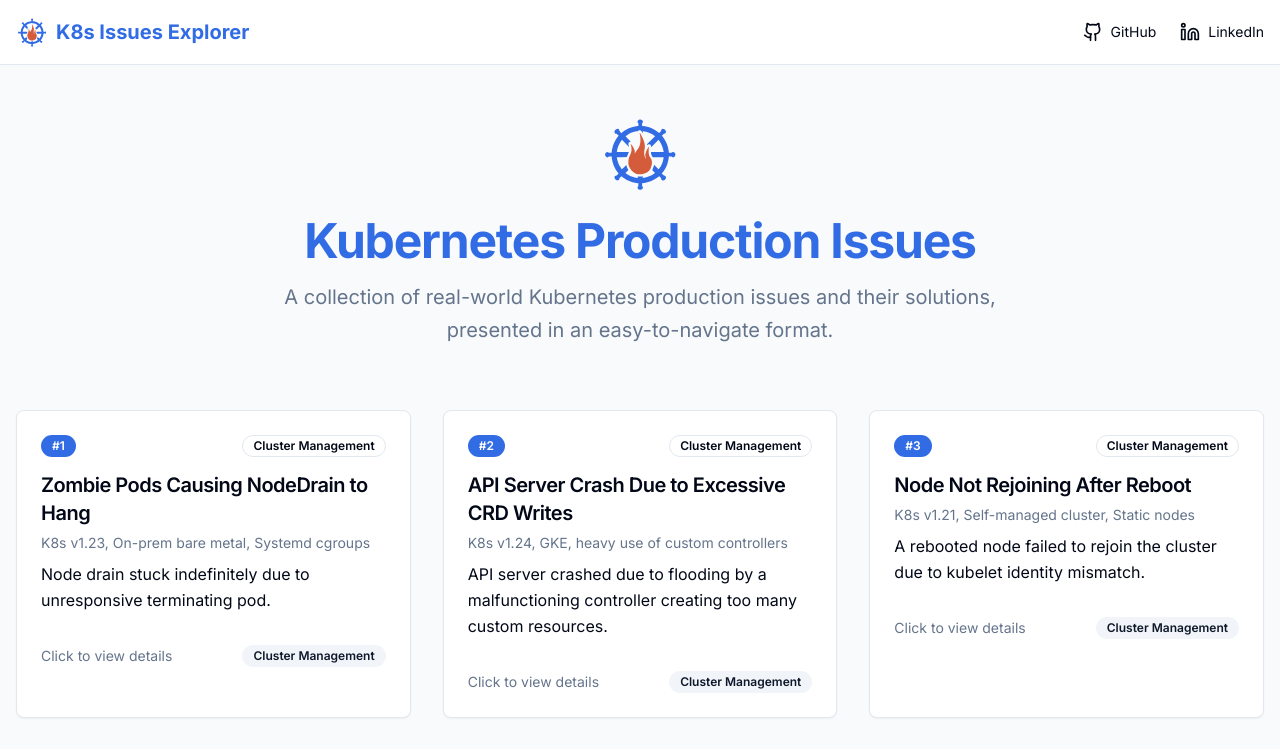
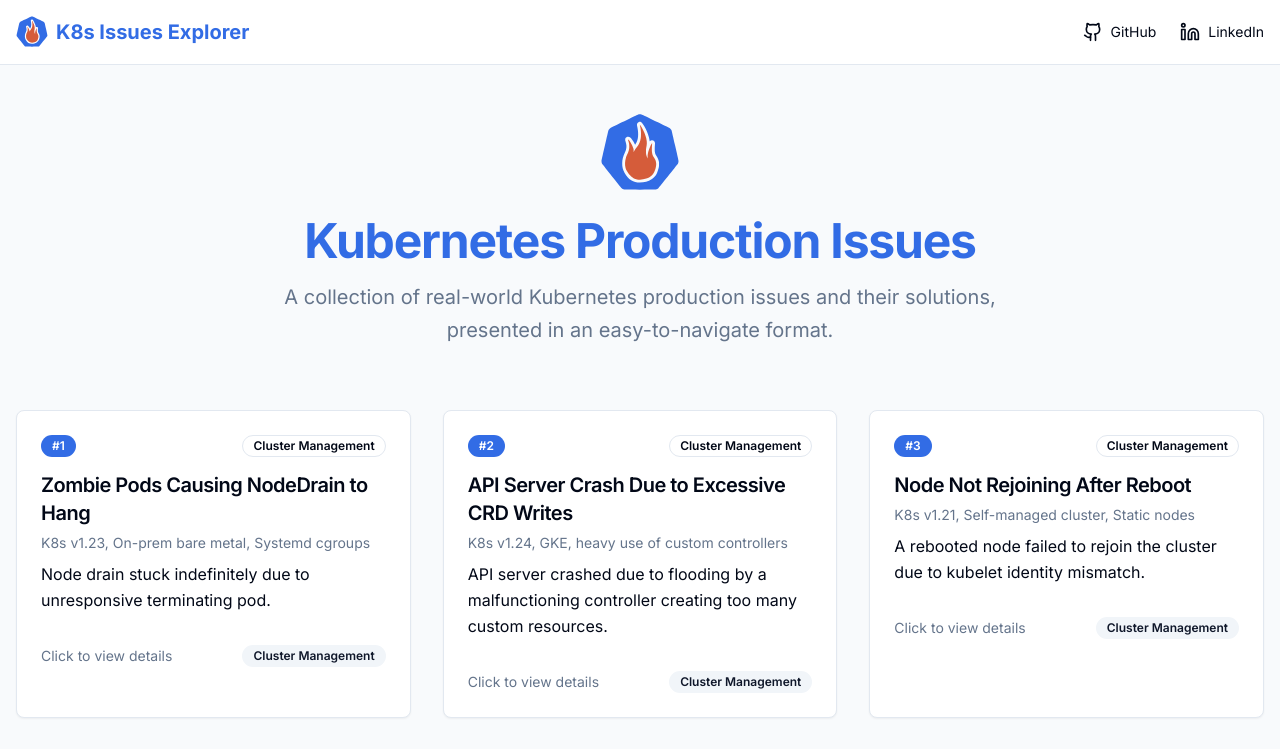
Before and after one commit to tuladhar/k8s-issues-explorer, a Next.js app: page / in a window 1280 px wide. Shown: the top 749 px of the page. Built offline with nearby package versions, Linux system fonts and the light colour scheme.

Commit message:
fix: update logo

```diff
--- a/components/icons.tsx
+++ b/components/icons.tsx
@@ -43,80 +43,43 @@ export function LinkedInIcon(props: React.SVGProps<SVGSVGElement>) {
 
 export function KubernetesLogo(props: React.SVGProps<SVGSVGElement>) {
   return (
-    <svg {...props} version="1.0" xmlns="http://www.w3.org/2000/svg"
-    width="1024.000000pt" height="1024.000000pt" viewBox="0 0 1024.000000 1024.000000"
-    preserveAspectRatio="xMidYMid meet" fill="currentColor">
+   <svg {...props}  version="1.0" xmlns="http://www.w3.org/2000/svg"
+      width="1024.000000pt" height="1024.000000pt" viewBox="0 0 1024.000000 1024.000000"
+      preserveAspectRatio="xMidYMid meet">
 
-    <g transform="translate(0.000000,1024.000000) scale(0.100000,-0.100000)"
-    fill="currentColor" stroke="none">
-    <path d="M5074 9410 c-98 -21 -202 -97 -244 -180 -47 -93 -34 -166 49 -265 47
-    -55 44 -35 26 -210 -5 -47 -2 -73 13 -117 l20 -57 -56 -6 c-168 -18 -243 -29
-    -401 -61 -203 -40 -377 -83 -507 -125 -332 -106 -831 -379 -1114 -609 -41 -33
-    -91 -74 -112 -91 l-36 -29 -36 58 c-20 33 -57 78 -83 101 -86 74 -92 81 -103
-    140 -21 99 -41 144 -86 188 -52 51 -102 66 -199 61 -217 -11 -400 -250 -342
-    -449 30 -100 98 -155 220 -178 59 -11 117 -36 117 -50 0 -20 86 -103 140 -136
-    33 -20 60 -39 60 -42 0 -3 -42 -57 -94 -122 -120 -149 -195 -256 -288 -411
-    -277 -461 -464 -1022 -519 -1555 -6 -66 -15 -123 -18 -127 -4 -4 -28 -1 -55 7
-    -59 18 -131 19 -191 4 -59 -15 -80 -8 -145 46 -121 100 -233 88 -345 -36 -101
-    -112 -126 -268 -64 -395 48 -101 177 -204 253 -204 42 1 107 32 164 78 26 22
-    55 42 64 45 10 3 50 -1 90 -10 70 -15 77 -15 151 5 56 14 79 17 82 8 2 -6 10
-    -78 20 -161 75 -689 363 -1386 792 -1917 56 -70 103 -130 103 -133 0 -2 -31
-    -24 -68 -48 -37 -24 -79 -59 -93 -76 -56 -76 -74 -89 -135 -100 -144 -28 -211
-    -78 -240 -177 -35 -120 9 -248 120 -352 79 -74 152 -105 246 -105 103 -1 185
-    46 224 127 9 18 23 66 31 107 17 79 28 96 90 139 22 15 60 59 85 98 25 39 49
-    71 53 71 4 1 56 -38 115 -86 220 -180 422 -308 687 -438 423 -207 841 -328
-    1298 -376 70 -7 117 -16 117 -23 0 -6 -8 -41 -17 -78 -15 -57 -15 -76 -5 -126
-    20 -95 16 -113 -32 -176 -25 -31 -50 -73 -56 -92 -15 -46 -9 -128 14 -176 25
-    -52 92 -114 156 -146 49 -24 66 -27 160 -27 95 0 111 3 162 28 34 17 77 50
-    107 83 91 100 101 208 28 305 -65 85 -68 92 -62 134 16 122 16 152 0 214 -9
-    35 -15 64 -13 66 2 1 55 8 118 14 472 50 898 175 1330 391 255 128 431 241
-    648 417 57 47 109 86 116 89 8 3 24 -14 41 -42 35 -60 91 -121 127 -140 35
-    -18 51 -50 72 -147 21 -96 61 -152 131 -187 194 -96 474 89 493 327 13 160
-    -65 247 -251 283 -59 12 -63 15 -143 107 -20 24 -63 59 -95 79 -33 19 -59 37
-    -59 38 0 2 39 50 86 107 238 289 506 764 624 1106 78 226 169 639 194 875 7
-    71 15 130 17 132 2 3 32 -5 66 -17 58 -20 65 -21 135 -8 110 21 121 19 189
-    -34 105 -83 189 -90 284 -25 183 126 214 378 67 541 -70 78 -124 109 -189 109
-    -62 0 -95 -15 -174 -76 -61 -48 -79 -52 -163 -30 -50 13 -62 13 -133 -4 -43
-    -10 -79 -17 -81 -16 -1 2 -9 61 -18 132 -38 333 -133 726 -240 992 -151 375
-    -328 670 -655 1088 -6 8 13 24 57 50 37 22 79 55 93 73 54 72 87 99 127 106
-    95 16 146 37 189 76 145 133 68 405 -148 520 -50 26 -76 33 -138 37 -67 4 -84
-    1 -132 -21 -74 -34 -111 -85 -133 -185 -22 -100 -31 -116 -90 -160 -27 -21
-    -68 -66 -92 -102 -24 -36 -49 -65 -56 -64 -6 1 -77 51 -157 111 -469 357 -890
-    563 -1394 683 -188 45 -372 78 -522 96 -76 9 -139 17 -141 19 -2 1 4 30 12 63
-    20 74 20 123 2 183 -17 54 -8 81 49 149 98 116 87 221 -35 334 -90 82 -216
-    120 -326 96z m137 -1425 c57 -40 140 -141 212 -256 l57 -93 0 137 0 137 43 -6
-    c124 -17 283 -48 367 -70 404 -109 829 -313 1078 -516 l75 -62 -515 -512 -515
-    -513 5 -51 c2 -27 7 -50 9 -50 3 0 23 16 46 35 84 72 216 84 317 29 98 -53
-    145 -133 158 -270 l7 -67 467 472 468 472 37 -42 c269 -297 537 -919 603
-    -1394 6 -44 13 -90 16 -102 l4 -23 -815 0 -815 0 0 -37 c0 -70 29 -232 56
-    -311 17 -52 50 -114 101 -189 l76 -113 696 -2 696 -3 -3 -40 c-6 -89 -45 -291
-    -77 -403 -93 -326 -233 -639 -398 -887 -53 -81 -78 -113 -154 -204 l-22 -26
-    -289 288 -289 289 -7 -44 c-17 -112 -114 -404 -188 -568 l-29 -64 175 -176
-    176 -175 -53 -46 c-191 -168 -517 -342 -867 -463 -217 -76 -475 -136 -580
-    -136 l-60 0 0 103 0 103 -87 -15 c-59 -10 -166 -15 -325 -15 l-238 -1 0 -89 0
-    -89 -97 6 c-136 7 -431 84 -673 174 -254 95 -790 404 -790 456 0 5 82 93 182
-    194 l183 184 -19 32 c-98 167 -182 353 -211 468 -9 35 -21 82 -26 103 l-11 39
-    -221 -219 c-359 -355 -344 -342 -362 -319 -43 54 -268 400 -304 465 -141 264
-    -339 913 -319 1051 l3 24 634 5 633 5 42 120 c23 66 72 183 108 260 62 132
-    108 240 108 258 0 4 -344 7 -765 7 l-765 0 0 34 c0 97 68 382 152 634 88 266
-    288 640 437 818 l64 76 453 -453 c250 -250 454 -449 454 -442 0 6 -19 71 -42
-    145 -66 211 -58 319 32 422 42 47 116 85 182 93 l50 6 -337 337 c-186 186
-    -336 342 -334 348 6 17 126 110 229 178 322 212 800 395 1184 453 71 11 132
-    18 136 16 4 -2 22 12 41 32 19 19 57 46 84 60 43 20 62 23 137 21 78 -3 91 -6
-    129 -33z"/>
-    <path fill="#D55C3A" d="M5100 7543 c54 -272 71 -420 77 -664 8 -320 -22 -556 -102 -796 -68
-    -206 -156 -359 -306 -538 -103 -123 -175 -233 -255 -392 l-61 -122 5 119 c3
-    71 0 145 -7 182 -36 196 -162 481 -311 706 -83 125 -182 242 -206 242 -21 0
-    -17 -28 21 -150 66 -210 79 -294 79 -505 1 -145 -3 -211 -17 -279 -28 -136
-    -87 -305 -165 -471 -90 -192 -116 -261 -157 -420 -48 -186 -66 -323 -66 -509
-    -1 -321 61 -539 233 -821 258 -423 562 -650 963 -720 127 -22 359 -22 510 0
-    377 55 699 200 910 409 131 130 205 255 288 486 84 233 119 404 119 590 0 255
-    -58 430 -220 663 -114 165 -165 314 -191 549 -13 117 -14 403 -1 548 5 58 12
-    148 15 200 l6 95 -38 -41 c-73 -79 -237 -383 -318 -589 -75 -190 -107 -328
-    -108 -465 -1 -111 0 -120 41 -238 41 -118 50 -181 26 -189 -5 -2 -36 42 -67
-    98 -96 170 -138 356 -138 609 -1 178 9 269 53 505 52 277 43 486 -33 790 -51
-    205 -154 485 -263 716 -97 207 -284 527 -333 572 -18 16 -17 1 17 -170z"/>
-    </g>
-    </svg>
+      <g transform="translate(0.000000,1024.000000) scale(0.100000,-0.100000)"
+      fill="currentColor" stroke="none">
+      <path d="M5001 10070 c-25 -5 -67 -17 -95 -26 -74 -24 -3490 -1669 -3561
+      -1714 -117 -76 -221 -205 -270 -333 -13 -35 -215 -904 -450 -1932 -314 -1377
+      -428 -1893 -432 -1956 -9 -146 42 -327 124 -436 120 -160 2368 -2972 2416
+      -3023 106 -111 217 -173 369 -204 69 -14 283 -16 2018 -16 1735 0 1949 2 2018
+      16 152 31 263 93 369 204 48 51 2296 2863 2416 3023 82 109 133 290 124 436
+      -4 63 -118 579 -432 1956 -235 1028 -437 1897 -450 1932 -49 128 -153 257
+      -270 333 -86 55 -3496 1694 -3580 1720 -79 25 -243 35 -314 20z m235 -967
+      c138 -46 367 -379 625 -908 258 -529 418 -1009 474 -1420 26 -188 17 -175 80
+      -115 69 64 127 90 219 97 221 17 393 -140 404 -368 2 -47 -4 -177 -14 -290
+      -23 -248 -25 -685 -5 -829 29 -209 83 -361 170 -479 182 -246 292 -491 346
+      -771 26 -129 31 -425 11 -580 -32 -238 -96 -475 -211 -770 -111 -285 -205
+      -437 -390 -629 -107 -111 -207 -194 -340 -280 -406 -265 -962 -421 -1502 -421
+      -841 0 -1479 404 -1951 1236 -233 411 -321 767 -309 1259 11 462 105 835 330
+      1310 91 193 119 266 157 410 89 340 76 603 -50 1005 -46 146 -52 175 -53 255
+      0 102 20 170 73 243 66 89 192 152 305 152 69 0 171 -32 226 -71 178 -126 434
+      -485 612 -856 26 -57 50 -103 52 -103 9 0 139 206 173 275 147 296 215 634
+      215 1070 1 314 -27 559 -109 965 -37 183 -45 238 -40 293 11 147 107 272 247
+      321 60 21 192 20 255 -1z"/>
+      <path fill="#D55C3A" d="M5100 8743 c0 -6 18 -102 40 -212 48 -238 85 -490 101 -695 17 -217
+      7 -622 -21 -801 -74 -486 -229 -839 -514 -1170 -129 -149 -230 -303 -330 -502
+      -75 -151 -71 -153 -72 41 0 158 -3 180 -31 286 -76 285 -216 580 -417 874
+      -130 191 -266 323 -266 258 0 -9 25 -100 55 -200 86 -286 99 -373 100 -647 0
+      -245 -6 -296 -56 -497 -37 -151 -84 -275 -179 -478 -98 -209 -142 -321 -190
+      -479 -136 -452 -152 -915 -45 -1309 35 -128 74 -223 149 -367 330 -633 765
+      -999 1311 -1105 359 -69 787 -33 1190 101 305 102 533 237 731 434 169 168
+      245 286 338 528 160 415 218 718 195 1012 -22 270 -105 490 -280 737 -156 220
+      -224 410 -261 733 -23 207 -11 702 27 1040 7 66 -8 74 -45 24 -139 -191 -373
+      -758 -465 -1121 -82 -327 -92 -552 -35 -773 23 -85 16 -78 -74 85 -48 86 -74
+      147 -100 236 -58 203 -71 308 -70 574 1 249 15 378 79 705 72 369 26 774 -145
+      1285 -135 406 -393 944 -605 1264 -61 92 -114 157 -115 139z"/>
+      </g>
+  </svg>
   )
 }
```
